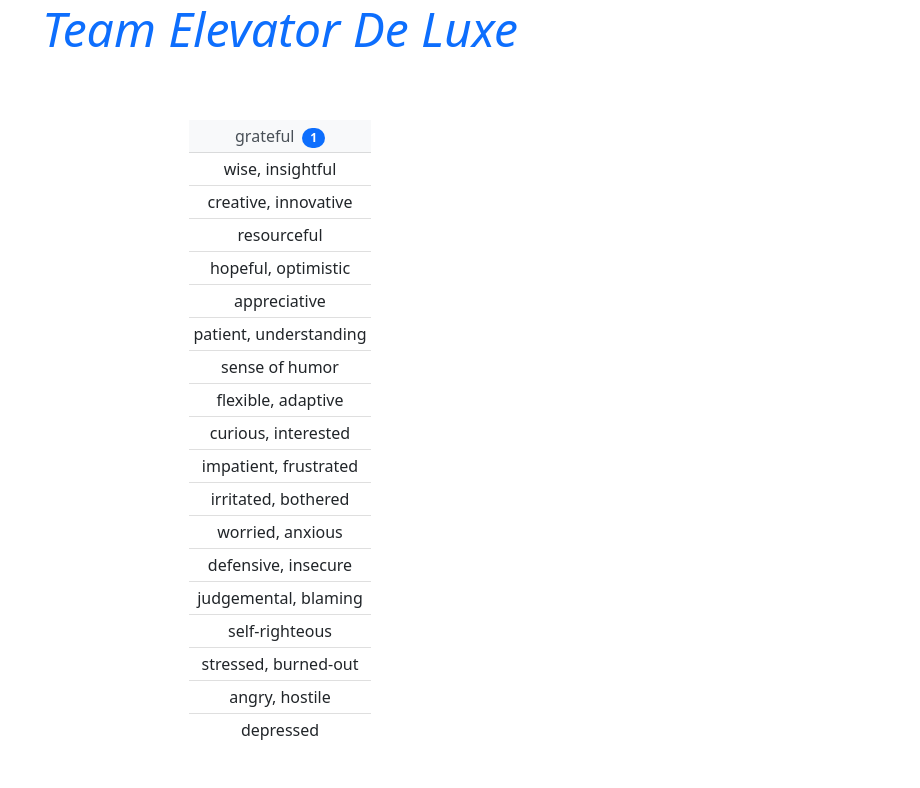
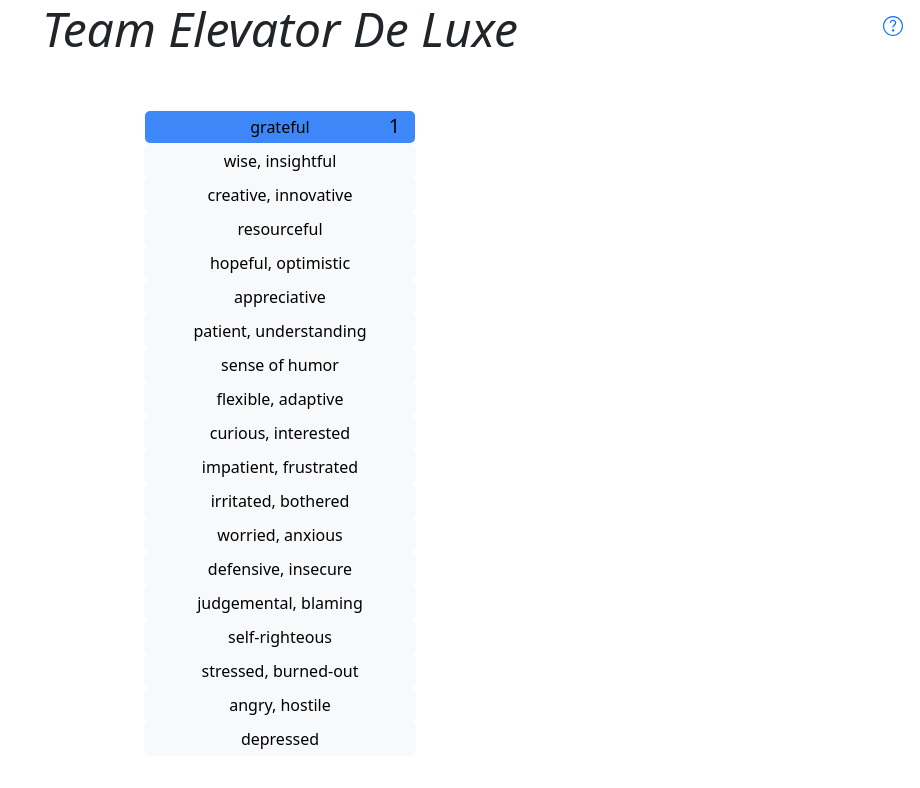
Before and after one commit to isherwood/Team-Elevator-DeLuxe, a React (Create React App) app: page / in a window 1280 px wide. Both pictures are taken after a click on the button "grateful". Shown: the top 788 px of the page, without its empty margins (360-1280 px from the left). Built offline with nearby package versions, Linux system fonts and the light colour scheme.

Commit message:
Level styles & offcanvas help

```diff
--- a/src/App.js
+++ b/src/App.js
@@ -1,13 +1,35 @@
-import {Container, Row} from 'react-bootstrap';
+import {useState} from "react";
+import {Button, Col, Container, Offcanvas, Row} from 'react-bootstrap';
+import {TfiHelpAlt} from "react-icons/tfi";
 
 import './App.css';
 import Elevator from "./components/Elevator/Elevator";
 
 function App() {
+    const [showOffCanvas, setShowOffCanvas] = useState(false);
+    const handleHideOffCanvas = () => setShowOffCanvas(false);
+    const handleShowOffCanvas = () => setShowOffCanvas(true);
+
     return (
         <Container fluid className='app-container d-flex flex-column vh-100'>
             <Row>
-                <h1 className='display-5 fst-italic text-primary text-center'>Team Elevator De Luxe</h1>
+                <Col className='position-relative'>
+                    <h1 className='display-5 fst-italic text-center'>Team Elevator De Luxe</h1>
+
+                    <Button variant='link' size='lg' className='position-absolute top-0 end-0' onClick={handleShowOffCanvas}>
+                        <TfiHelpAlt/>
+                    </Button>
+                </Col>
+
+                <Offcanvas placement='end' show={showOffCanvas} onHide={handleHideOffCanvas}>
+                    <Offcanvas.Header closeButton>
+                        <Offcanvas.Title><h2 className='display-6'>Instructions</h2></Offcanvas.Title>
+                    </Offcanvas.Header>
+
+                    <Offcanvas.Body>
+                        <p>Click an elevator level to increase its count. Click a number to reduce its count.</p>
+                    </Offcanvas.Body>
+                </Offcanvas>
             </Row>
 
             <Row className='flex-grow-1 justify-content-center align-items-center'>
--- a/src/components/Elevator/Elevator.jsx
+++ b/src/components/Elevator/Elevator.jsx
@@ -1,5 +1,5 @@
 import React, {useState} from "react";
-import {Badge, Col, ListGroup, ListGroupItem} from "react-bootstrap";
+import {Button, Col} from "react-bootstrap";
 
 import './styles.css';
 
@@ -48,18 +48,41 @@ const Elevator = () => {
         }
     };
 
+    const getButtonStyles = count => {
+        let highestCount = 0;
+        let opacity = 0;
+
+        if (count > 0) {
+            levels.forEach(level => {
+                if (level.count > highestCount) {
+                    highestCount = level.count;
+                }
+            });
+
+            opacity = count / highestCount * .75;
+        }
+
+        return {
+            opacity: opacity
+        }
+    }
+
     return (
         <Col className='col-auto'>
-            <ListGroup variant='flush' className='text-center text-uppercase snug'>
+            <div className='btn-box d-grid text-center text-uppercase'>
                 {levels.map((level, index) => (
-                    <ListGroupItem key={level.id} action
-                                   onClick={() => incrementLevel(index)}>
-                        {level.id}
-                        <Badge pill className='ms-2' onClick={event => decrementLevel(event, index)}>
-                            {level.count > 0 && level.count}</Badge>
-                    </ListGroupItem>
+                    <Button key={index} variant='light' className='level-btn py-0 position-relative overflow-hidden'
+                            onClick={() => incrementLevel(index)}>
+                        <div className='btn-bg' style={getButtonStyles(level.count)}></div>
+
+                        <div className='btn-count position-absolute end-0 lead' onClick={event => decrementLevel(event, index)}>
+                            <b>{level.count > 0 && level.count}</b>
+                        </div>
+
+                        <div className='position-relative my-1'>{level.id}</div>
+                    </Button>
                 ))}
-            </ListGroup>
+            </div>
         </Col>
     );
 }
--- a/src/components/Elevator/styles.css
+++ b/src/components/Elevator/styles.css
@@ -1,3 +1,90 @@
-.snug .list-group-item {
-    padding: 0.25rem;
+.btn.level-btn {
+    padding: 0 3rem;
 }
+
+.btn-count {
+    transform: translateX(50%);
+    padding-right: 2.5rem;
+}
+
+.btn-bg {
+    position: absolute;
+    left: 0;
+    width: 100%;
+    top: 0;
+    height: 100%;
+    background-color: #0162F9;
+    transition: all 0.5s;
+}
+
+.level-btn:nth-child(2) .btn-bg {
+    background-color: #096CEC;
+}
+
+.level-btn:nth-child(3) .btn-bg {
+    background-color:#1378DE;
+}
+
+.level-btn:nth-child(4) .btn-bg {
+    background-color: #1E86CE;
+}
+
+.level-btn:nth-child(5) .btn-bg {
+    background-color: #2791C1;
+}
+
+.level-btn:nth-child(6) .btn-bg {
+    background-color: #329EB2;
+}
+
+.level-btn:nth-child(7) .btn-bg {
+    background-color: #3FADA0;
+}
+
+.level-btn:nth-child(8) .btn-bg {
+    background-color: #4EBF88;
+}
+
+.level-btn:nth-child(9) .btn-bg {
+    background-color: #56C97D;
+}
+
+.level-btn:nth-child(10) .btn-bg {
+    background-color: #63D96A;
+}
+
+.level-btn:nth-child(11) .btn-bg {
+    background-color: #6DDD65;
+}
+
+.level-btn:nth-child(12) .btn-bg {
+    background-color: #7CCB72;
+}
+
+.level-btn:nth-child(13) .btn-bg {
+    background-color: #8BBC7F;
+}
+
+.level-btn:nth-child(14) .btn-bg {
+    background-color: #98AF8A;
+}
+
+.level-btn:nth-child(15) .btn-bg {
+    background-color: #A89E97;
+}
+
+.level-btn:nth-child(16) .btn-bg {
+    background-color: #BB8AA8;
+}
+
+.level-btn:nth-child(17) .btn-bg {
+    background-color: #CF75B8;
+}
+
+.level-btn:nth-child(18) .btn-bg {
+    background-color: #E65DCC;
+}
+
+.level-btn:nth-child(19) .btn-bg {
+    background-color: #FB48DE;
+}
```
